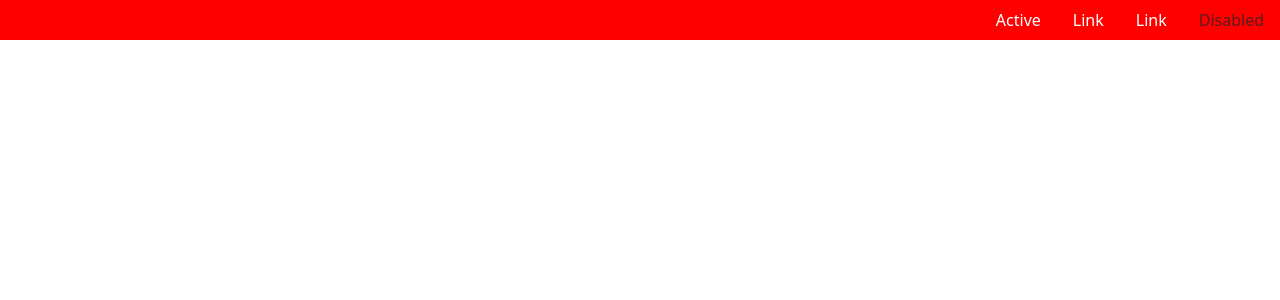
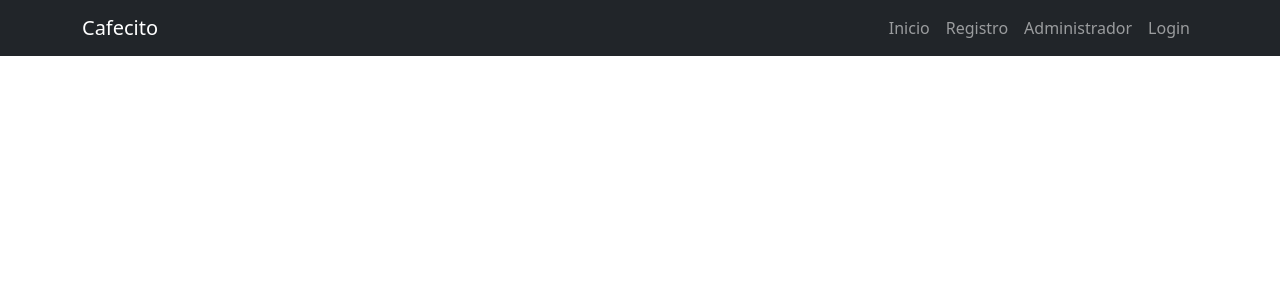
Before and after one commit to Fedreric/cafecito-fede-39i, a React (Vite) app: page / in a window 1280 px wide. Shown: the top 300 px of the page. Built offline with nearby package versions, Linux system fonts and the light colour scheme.

Commit message:
Se agrega el navbar del proyecto

```diff
--- a/src/components/common/Menu.jsx
+++ b/src/components/common/Menu.jsx
@@ -1,23 +1,20 @@
-import { Nav } from "react-bootstrap";
+import { Nav, Navbar, Container } from "react-bootstrap";
 
 const Menu = () => {
   return (
-      <Nav className="justify-content-end menu" activeKey="/home">
-        <Nav.Item>
-          <Nav.Link href="/home">Active</Nav.Link>
-        </Nav.Item>
-        <Nav.Item>
-          <Nav.Link eventKey="link-1">Link</Nav.Link>
-        </Nav.Item>
-        <Nav.Item>
-          <Nav.Link eventKey="link-2">Link</Nav.Link>
-        </Nav.Item>
-        <Nav.Item>
-          <Nav.Link eventKey="disabled" disabled>
-            Disabled
-          </Nav.Link>
-        </Nav.Item>
-      </Nav>
+    <>
+      <Navbar bg="dark" variant="dark">
+        <Container>
+          <Navbar.Brand href="#home">Cafecito</Navbar.Brand>
+          <Nav className="me-0">
+            <Nav.Link href="#home">Inicio</Nav.Link>
+            <Nav.Link href="#features">Registro</Nav.Link>
+            <Nav.Link href="#pricing">Administrador</Nav.Link>
+            <Nav.Link href="#pricing">Login</Nav.Link>
+          </Nav>
+        </Container>
+      </Navbar>
+    </>
   );
 };
 
```
